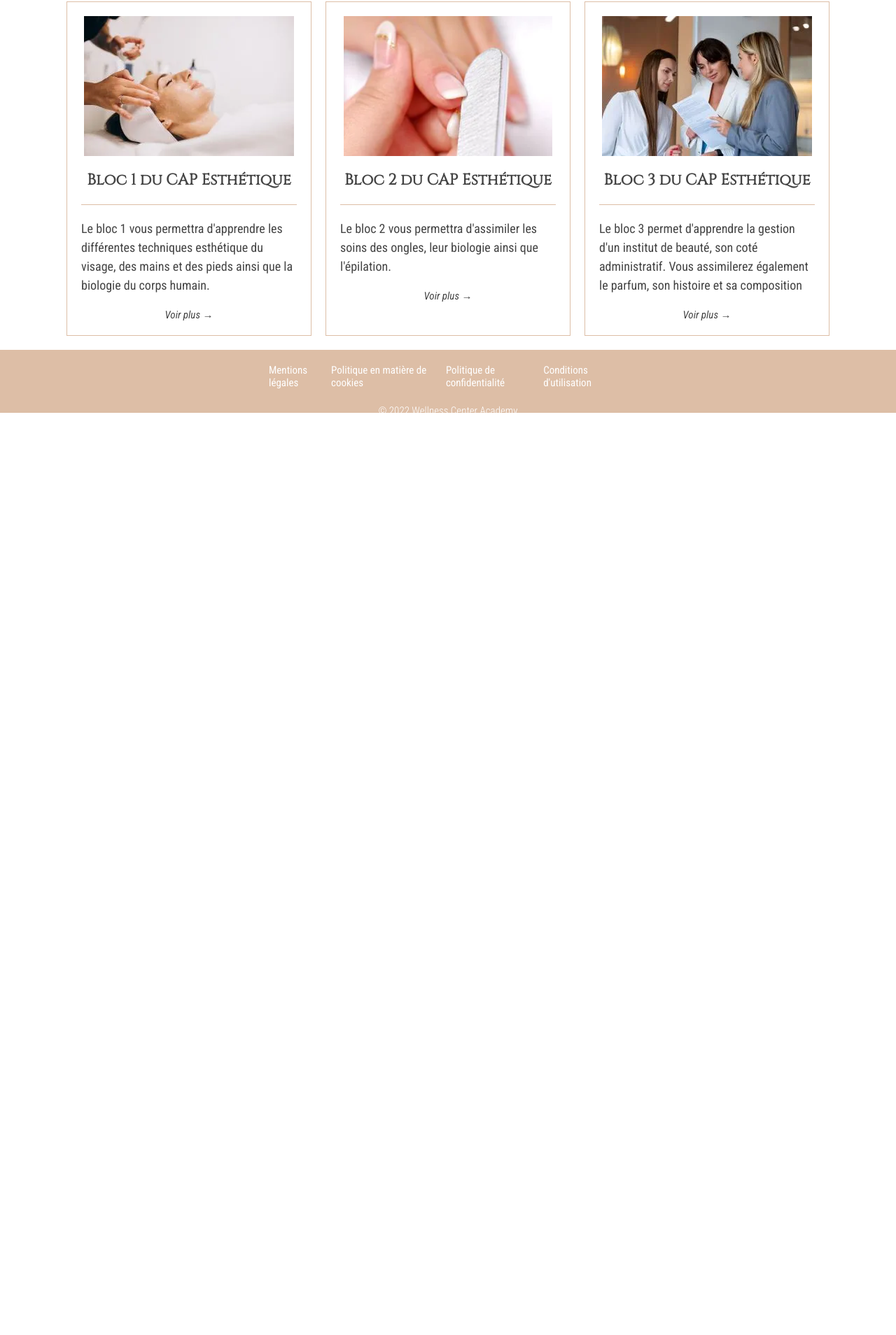
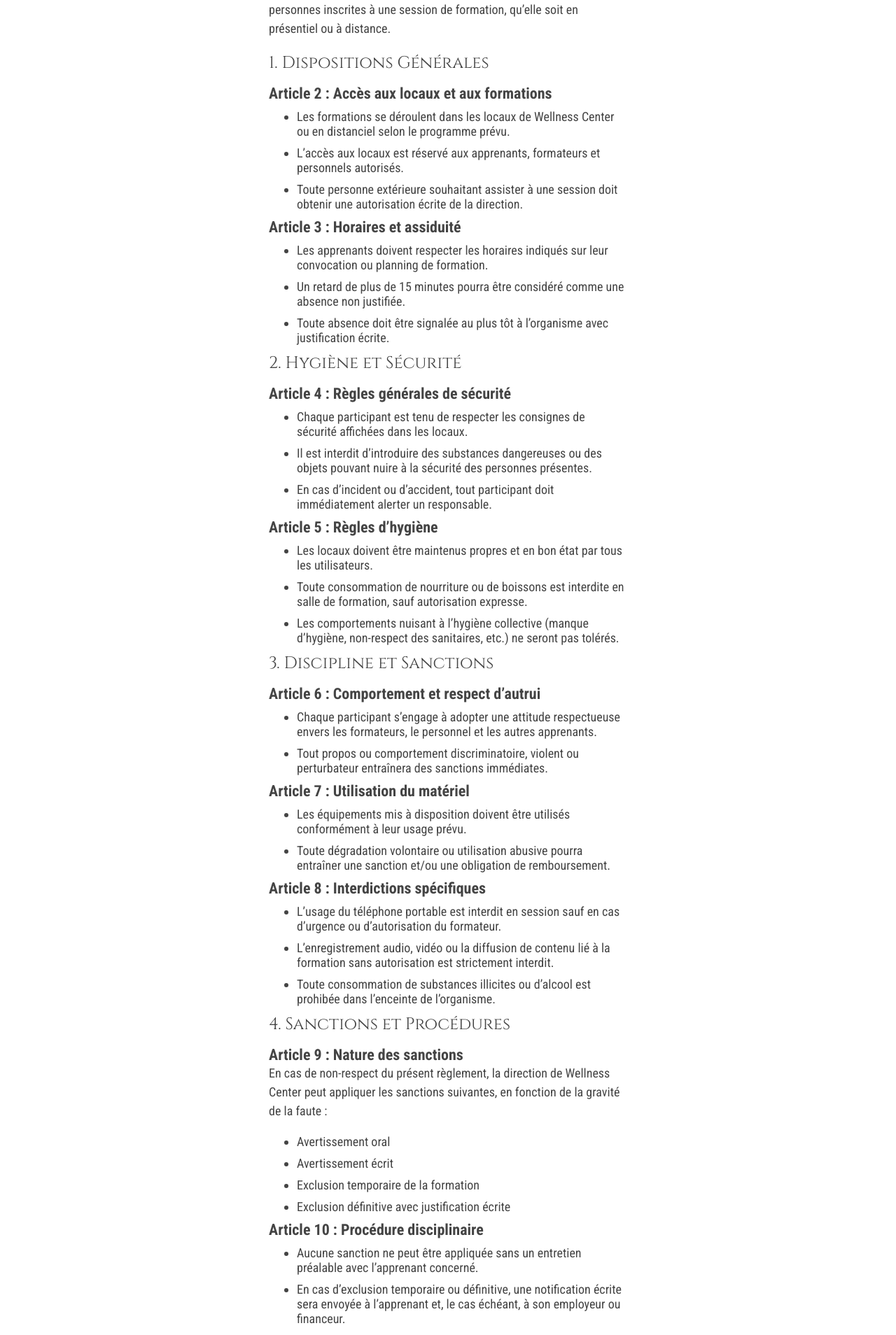
Before and after one commit to jborel1201/wellness-center, a React (Create React App) app: page /reglement-interieur in a window 1280 px wide. Before the commit this address led to /home. Shown: the part 866-2774 px from the top of the page at 70% size. Before the commit the page ends 1465 px from the top, so only its background shows below. Built offline with nearby package versions, Linux system fonts and the light colour scheme.

Commit message:
add regulatories

```diff
--- a/src/App.jsx
+++ b/src/App.jsx
@@ -6,6 +6,8 @@ import Financing from "#pages/Financing";
 import LegalNotice from "#pages/regulatory/LegalNotice";
 import TermsOfSales from "#pages/regulatory/TermsOfSales";
 import PrivacyPolicy from "#pages/regulatory/PrivacyPolicy";
+import InternalReg from "#pages/regulatory/InternalReg";
+import CGV from "#pages/regulatory/CGV";
 import Cookies from "#pages/regulatory/Cookies";
 import Contact from "#pages/regulatory/Contact";
 import OurValues from "#pages/OurValues";
@@ -39,6 +41,8 @@ function App() {
           <Route path="/politique-en-matiere-de-cookies" element={<Cookies />} />
           <Route path="/politique-de-confidentialite" element={<PrivacyPolicy />} />
           <Route path="/conditions-d-utilisation" element={<TermsOfSales />} />
+          <Route path="/reglement-interieur" element={<InternalReg />} />
+          <Route path="/cgv" element={<CGV />} />
           <Route path="/nos-valeurs" element={<OurValues isDesktop={isDesktop} />} />
           <Route path="/contact" element={<Contact />} />
           <Route path="/plus" element={<Plus />} />
--- a/src/components/Footer.jsx
+++ b/src/components/Footer.jsx
@@ -12,6 +12,8 @@ const Footer = () => {
         <Link to='/politique-en-matiere-de-cookies'>Politique en matière de cookies</Link>
         <Link to='/politique-de-confidentialite'>Politique de confidentialité</Link>
         <Link to='/conditions-d-utilisation'>Conditions d'utilisation</Link>
+        <Link to='/reglement-interieur'>Règlement intérieur</Link>
+        <Link to='/cgv'>CGV</Link>
       </div>
       <p className={styles.footerCopyright}>© 2022 Wellness Center Academy</p>
     </div>
--- /dev/null
+++ b/src/pages/regulatory/CGV.jsx
@@ -0,0 +1,74 @@
+import React, { useEffect } from 'react';
+import RegulatoryTitle from '#components/RegulatoryTitle';
+
+import styles from './Regulatory.module.scss';
+
+const CGV = () => {
+  useEffect(() => {
+    window.scrollTo(0, 0);
+  }, []);
+  return (
+    <div className={styles.container}>
+      <RegulatoryTitle title="CONDITIONS GENERALES DE VENTE" />
+      <div className={styles.info}>
+        <h3>Désignation</h3>
+        <p>La société WELLNESS CENTER désigne un organisme de formation professionnelle, dont le siège social est situé au 96, rue Paradis 13006 Marseille.</p>
+        <p>WELLNESS CENTER met en place et dispense des formations inter et intra entreprises, en région parisienne, région Centre, et sur l’ensemble du territoire national, seule ou en partenariat.</p>
+        <ul>
+          <li><strong>Client :</strong> toute personne physique ou morale qui s’inscrit ou passe commande d’une formation auprès de la société WELLNESS CENTER.</li>
+          <li><strong>Stagiaire :</strong> la personne physique qui participe à une formation.</li>
+          <li><strong>CGV :</strong> les conditions générales de vente, détaillées ci-dessous.</li>
+          <li><strong>OPCO :</strong> les opérateurs de compétence agréés chargés de collecter et gérer l’effort de formation des entreprises.</li>
+        </ul>
+
+        <h3>Objet et champ d’application</h3>
+        <p>Les présentes Conditions Générales de Vente déterminent les conditions applicables aux prestations de formation effectuées par la société WELLNESS CENTER pour le compte d’un client.</p>
+        <p>Toute commande de formation implique l’acceptation sans réserve du client des présentes Conditions Générales de Vente.</p>
+
+        <h3>Devis et attestation</h3>
+        <ul>
+          <li>Un devis est fourni pour chaque formation et doit être retourné signé avec la mention « Bon pour accord ».</li>
+          <li>Une convention particulière peut être établie avec l’OPCO ou le client.</li>
+          <li>À la demande du client, une attestation de présence ou de fin de formation peut être fournie.</li>
+        </ul>
+
+        <h3>Prix et modalités de paiement</h3>
+        <ul>
+          <li>Les prix sont indiqués en euros hors taxes et majorés de la TVA en vigueur.</li>
+          <li>Le paiement est dû après exécution de la prestation, à réception de la facture.</li>
+          <li>Le règlement peut être effectué par virement bancaire ou chèque.</li>
+          <li>Le paiement échelonné doit être formalisé avant le début de la formation.</li>
+        </ul>
+
+        <h3>Prise en charge</h3>
+        <ul>
+          <li>Le client doit faire une demande de prise en charge auprès de l’OPCO avant la formation.</li>
+          <li>Si la prise en charge n’est pas reçue au premier jour de la formation, le client est facturé en totalité.</li>
+        </ul>
+
+        <h3>Conditions de report et d’annulation</h3>
+        <ul>
+          <li>Annulation possible au moins 10 jours avant la formation, par email.</li>
+          <li>Annulation entre 4 et 10 jours : pénalité de 10% du coût.</li>
+          <li>Annulation moins de 3 jours avant : pénalité de 50% du coût.</li>
+          <li>Le report est possible avec une demande écrite au moins 10 jours avant la formation.</li>
+        </ul>
+
+        <h3>Programme des formations</h3>
+        <p>Les formateurs peuvent adapter les contenus en fonction de l’actualité, du groupe ou du niveau des participants.</p>
+
+        <h3>Propriété intellectuelle et droit d’auteur</h3>
+        <p>Les supports de formation sont protégés par la propriété intellectuelle et ne peuvent être reproduits sans autorisation.</p>
+
+        <h3>Informatique et libertés</h3>
+        <p>Les données du client sont collectées pour le traitement des inscriptions et peuvent être utilisées à des fins commerciales.</p>
+        <p>Le client peut exercer ses droits d’accès et de rectification des données personnelles conformément à la loi « informatique et libertés ».</p>
+
+        <h3>Loi applicable et attribution de compétence</h3>
+        <p>Les présentes CGV sont régies par la loi française. En cas de litige, une solution amiable sera recherchée avant tout recours aux tribunaux de Paris.</p>
+      </div>
+    </div>
+  )
+}
+
+export default CGV;
--- /dev/null
+++ b/src/pages/regulatory/InternalReg.jsx
@@ -0,0 +1,96 @@
+import React, { useEffect } from 'react';
+import RegulatoryTitle from '#components/RegulatoryTitle';
+
+import styles from './Regulatory.module.scss';
+
+const InternalReg = () => {
+  useEffect(() => {
+    window.scrollTo(0, 0);
+  }, []);
+  return (
+    <div className={styles.container}>
+      <RegulatoryTitle title="Règlement Intérieur de l’Organisme de Formation Wellness Center" />
+      <div className={styles.info}>
+        <h2>Règlement Intérieur</h2>
+
+        <h4>Article 1 : Objet et champ d’application</h4>
+        <p>Le présent règlement intérieur a pour objet de définir les règles relatives à l’hygiène, la sécurité et la discipline applicables aux participants des formations dispensées par Wellness Center. Il s’applique à toutes les personnes inscrites à une session de formation, qu’elle soit en présentiel ou à distance.</p>
+
+        <h3>1. Dispositions Générales</h3>
+        <h4>Article 2 : Accès aux locaux et aux formations</h4>
+        <ul>
+          <li>Les formations se déroulent dans les locaux de Wellness Center ou en distanciel selon le programme prévu.</li>
+          <li>L’accès aux locaux est réservé aux apprenants, formateurs et personnels autorisés.</li>
+          <li>Toute personne extérieure souhaitant assister à une session doit obtenir une autorisation écrite de la direction.</li>
+        </ul>
+
+        <h4>Article 3 : Horaires et assiduité</h4>
+        <ul>
+          <li>Les apprenants doivent respecter les horaires indiqués sur leur convocation ou planning de formation.</li>
+          <li>Un retard de plus de 15 minutes pourra être considéré comme une absence non justifiée.</li>
+          <li>Toute absence doit être signalée au plus tôt à l’organisme avec justification écrite.</li>
+        </ul>
+
+        <h3>2. Hygiène et Sécurité</h3>
+        <h4>Article 4 : Règles générales de sécurité</h4>
+        <ul>
+          <li>Chaque participant est tenu de respecter les consignes de sécurité affichées dans les locaux.</li>
+          <li>Il est interdit d’introduire des substances dangereuses ou des objets pouvant nuire à la sécurité des personnes présentes.</li>
+          <li>En cas d’incident ou d’accident, tout participant doit immédiatement alerter un responsable.</li>
+        </ul>
+
+        <h4>Article 5 : Règles d’hygiène</h4>
+        <ul>
+          <li>Les locaux doivent être maintenus propres et en bon état par tous les utilisateurs.</li>
+          <li>Toute consommation de nourriture ou de boissons est interdite en salle de formation, sauf autorisation expresse.</li>
+          <li>Les comportements nuisant à l’hygiène collective (manque d’hygiène, non-respect des sanitaires, etc.) ne seront pas tolérés.</li>
+        </ul>
+
+        <h3>3. Discipline et Sanctions</h3>
+        <h4>Article 6 : Comportement et respect d’autrui</h4>
+        <ul>
+          <li>Chaque participant s’engage à adopter une attitude respectueuse envers les formateurs, le personnel et les autres apprenants.</li>
+          <li>Tout propos ou comportement discriminatoire, violent ou perturbateur entraînera des sanctions immédiates.</li>
+        </ul>
+
+        <h4>Article 7 : Utilisation du matériel</h4>
+        <ul>
+          <li>Les équipements mis à disposition doivent être utilisés conformément à leur usage prévu.</li>
+          <li>Toute dégradation volontaire ou utilisation abusive pourra entraîner une sanction et/ou une obligation de remboursement.</li>
+        </ul>
+
+        <h4>Article 8 : Interdictions spécifiques</h4>
+        <ul>
+          <li>L’usage du téléphone portable est interdit en session sauf en cas d’urgence ou d’autorisation du formateur.</li>
+          <li>L’enregistrement audio, vidéo ou la diffusion de contenu lié à la formation sans autorisation est strictement interdit.</li>
+          <li>Toute consommation de substances illicites ou d’alcool est prohibée dans l’enceinte de l’organisme.</li>
+        </ul>
+
+        <h3>4. Sanctions et Procédures</h3>
+        <h4>Article 9 : Nature des sanctions</h4>
+        <p>En cas de non-respect du présent règlement, la direction de Wellness Center peut appliquer les sanctions suivantes, en fonction de la gravité de la faute :</p>
+        <ul>
+          <li>Avertissement oral</li>
+          <li>Avertissement écrit</li>
+          <li>Exclusion temporaire de la formation</li>
+          <li>Exclusion définitive avec justification écrite</li>
+        </ul>
+
+        <h4>Article 10 : Procédure disciplinaire</h4>
+        <ul>
+          <li>Aucune sanction ne peut être appliquée sans un entretien préalable avec l’apprenant concerné.</li>
+          <li>En cas d’exclusion temporaire ou définitive, une notification écrite sera envoyée à l’apprenant et, le cas échéant, à son employeur ou financeur.</li>
+        </ul>
+
+        <h3>5. Dispositions Finales</h3>
+        <h4>Article 11 : Affichage et acceptation</h4>
+        <ul>
+          <li>Ce règlement est remis à chaque participant avant son entrée en formation.</li>
+          <li>L’inscription à une formation implique l’acceptation pleine et entière de ces règles.</li>
+        </ul>
+      </div>
+    </div>
+  )
+}
+
+export default InternalReg;
```
